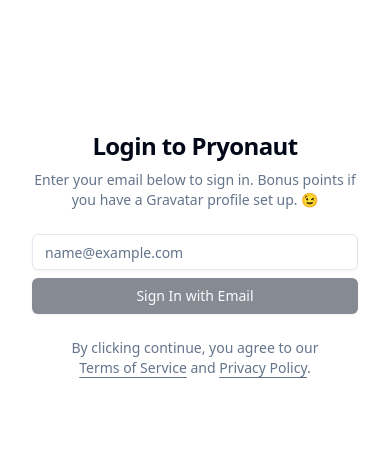
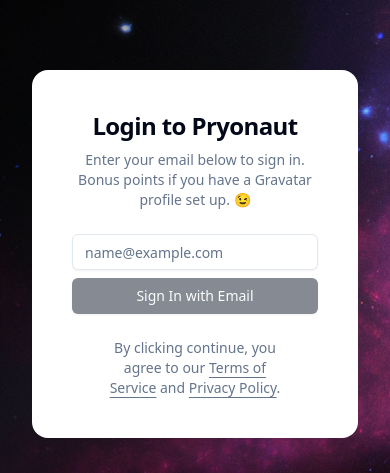
Before and after one commit to bfearing/pryonaut, a Next.js app: page / in a window 390 px wide. Shown: the part 168-641 px from the top of the page. Built offline with nearby package versions, Linux system fonts and the light colour scheme.

Commit message:
more mobile tweaks for login

```diff
--- a/src/layouts/AppLayout.tsx
+++ b/src/layouts/AppLayout.tsx
@@ -49,7 +49,7 @@
     <ThemeProvider attribute="class" defaultTheme="system" enableSystem>
       <Metadata meta={meta} />
       <div className="flex min-h-screen bg-black bg-cover bg-space">
-        <div className="flex flex-col flex-1 p-5 m-5 space-y-6 bg-white sm:p-10 dark:bg-black rounded-2xl">
+        <div className="flex flex-col flex-1 p-5 m-2.5 sm:m-5 space-y-6 bg-white sm:p-10 dark:bg-black rounded-2xl">
           <div className="flex items-center justify-between">
             <Logo />
             <div className="flex flex-row items-center gap-4">
--- a/src/layouts/AuthLayout.tsx
+++ b/src/layouts/AuthLayout.tsx
@@ -11,7 +11,7 @@
   return (
     <ThemeProvider attribute="class" defaultTheme="system" enableSystem>
       <Metadata meta={meta} />
-      <main className="container relative grid flex-col items-center justify-center h-screen lg:max-w-none lg:grid-cols-2 lg:px-0">
+      <main className="container relative grid flex-col items-center justify-center h-full bg-cover lg:max-w-none lg:grid-cols-2 lg:px-0 bg-space lg:bg-none">
         {children}
       </main>
       <TailwindIndicator />
--- a/src/pages/index.tsx
+++ b/src/pages/index.tsx
@@ -45,7 +45,7 @@
           </blockquote>
         </div>
       </div>
-      <div className="lg:p-8">
+      <div className="p-10 lg:p-8 bg-background rounded-2xl">
         <div className="mx-auto flex w-full flex-col justify-center space-y-6 sm:w-[350px]">
           <div className="flex flex-col space-y-2 text-center">
             <h1 className="text-2xl font-semibold tracking-tight">
--- a/src/styles/globals.css
+++ b/src/styles/globals.css
@@ -75,4 +75,7 @@
   body {
     @apply bg-background text-foreground;
   }
+  #__next {
+    @apply h-screen;
+  }
 }
```
